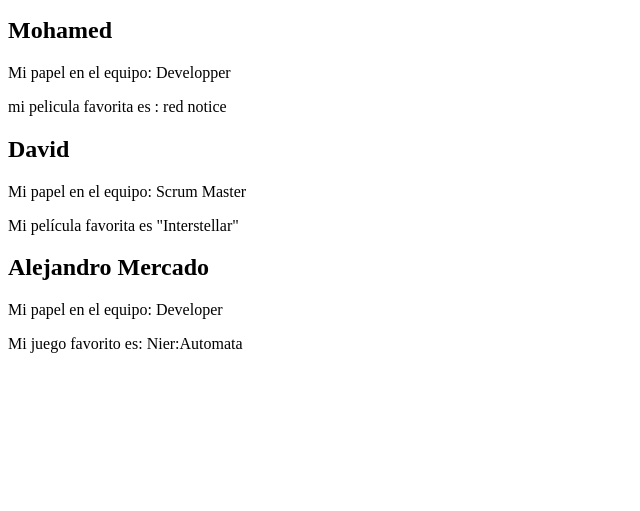
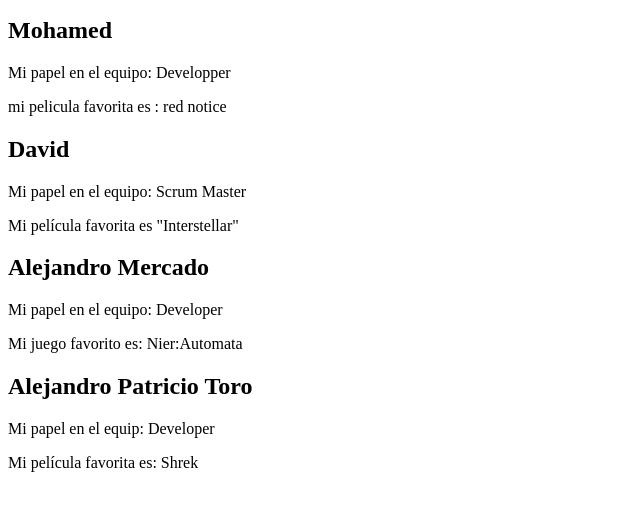
Before and after one commit to CLOUDGRK/Portal-Equipo04, a plain HTML site: page index.html in a window 1280 px wide. Shown: the part 101-612 px from the top of the page, without its empty margins (0-640 px from the left). Drawn offline with Linux system fonts and the light colour scheme.

Commit message:
Se modifica para tratar de solventar conflictos_3

```diff
--- a/index.html
+++ b/index.html
@@ -22,5 +22,10 @@
 		<p>Mi papel en el equipo: Developer</p>
 		<p>Mi juego favorito es: Nier:Automata</p>
 	</section>
+	<section>
+		<h2>Alejandro Patricio Toro</h2>
+		<p>Mi papel en el equip: Developer</p>
+		<p>Mi película favorita es: Shrek</p>
+	</section>
   </body>
 </html>
```
